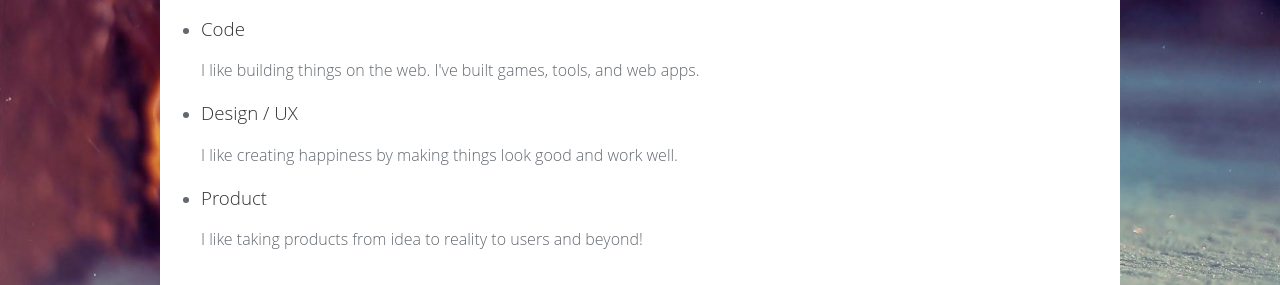
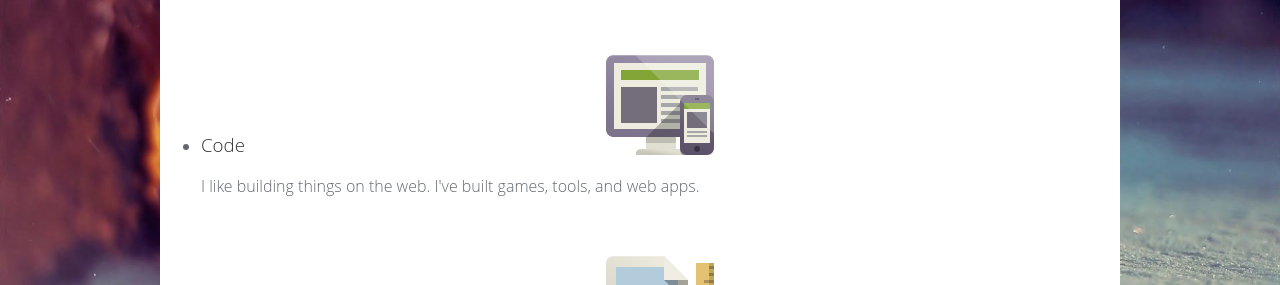
Before and after one commit to yingjielee2010/sike-css0to1-profile, a website: page index.html in a window 1280 px wide. Shown: the part 439-724 px from the top of the page. Drawn offline with Linux system fonts and the light colour scheme; a web font is replaced by a local one.

Commit message:
为每个技能配图

```diff
--- a/css/main.css
+++ b/css/main.css
@@ -85,3 +85,24 @@ h1, h2, h3, h4, h5, h6 {
     background-color: #fff;
     padding: 1px;
 }
+
+.whatido__skill--code{
+    background-image: url("../img/skill-code.png");
+    padding-top: 100px;
+    background-repeat: no-repeat;
+    background-position: center;
+}
+
+.whatido__skill--design{
+    background-image: url("../img/skill-design.png");
+    padding-top: 100px;
+    background-repeat: no-repeat;
+    background-position: center;
+}
+
+.whatido__skill--product{
+    background-image: url("../img/skill-product.png");
+    padding-top: 100px;
+    background-repeat: no-repeat;
+    background-position: center;
+}
```
